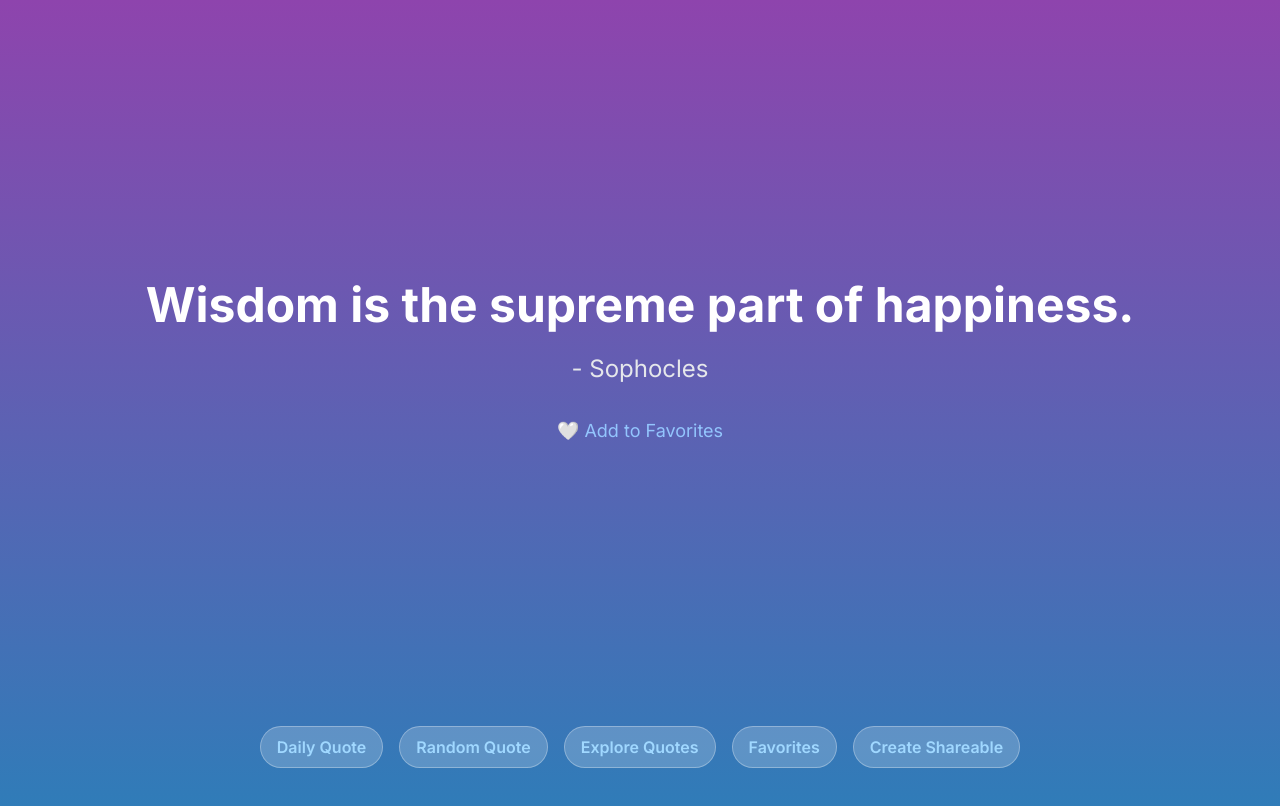
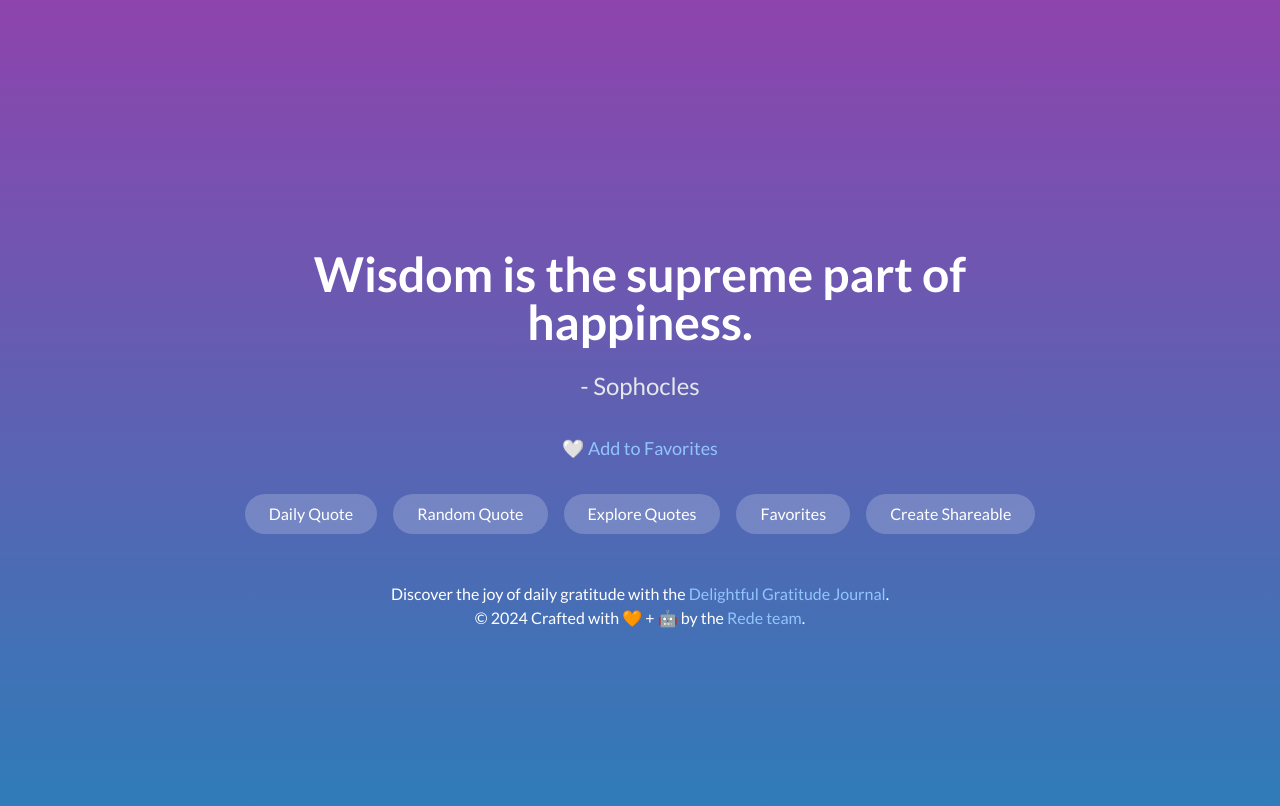
Before and after one commit to renedeanda/quotes.makr.io, a Next.js app: page / in a window 1280 px wide. Shown: the top 806 px of the page. Built offline with nearby package versions, Linux system fonts and the light colour scheme; no server answers.

Commit message:
remove tsx

```diff
--- a/src/app/layout.js
+++ b/src/app/layout.js
@@ -1,18 +1,37 @@
 
 import './globals.css'
-import { Inter } from 'next/font/google'
+import { Lato } from 'next/font/google'
+import Script from 'next/script'
 
-const inter = Inter({ subsets: ['latin'] })
+const lato = Lato({ subsets: ['latin'], weight: ['400', '700'] })
 
 export const metadata = {
-  title: 'Inspirational Quotes',
-  description: 'Daily inspiration and motivational quotes',
+  title: 'Inspirational Quotes - Daily Motivation & Artistic Experience',
+  description: 'Discover daily inspiration through curated quotes and immerse yourself in a unique digital art experience. Find motivation, create shareable quote images, and explore an innovative world of wisdom.',
+  keywords: 'inspirational quotes, daily motivation, digital art, quote images, wisdom',
 }
 
-export default function RootLayout({ children }) {
+export default function RootLayout({
+  children,
+}) {
   return (
     <html lang="en">
-      <body className={inter.className}>
+      <head>
+        <link rel="icon" href="/favicon.svg" type="image/svg+xml" />
+        <Script
+          async
+          src={`https://www.googletagmanager.com/gtag/js?id=${process.env.NEXT_PUBLIC_GA_ID}`}
+        />
+        <Script id="google-analytics">
+          {`
+            window.dataLayer = window.dataLayer || [];
+            function gtag(){dataLayer.push(arguments);}
+            gtag('js', new Date());
+            gtag('config', '${process.env.NEXT_PUBLIC_GA_ID}');
+          `}
+        </Script>
+      </head>
+      <body className={lato.className}>
         <div className="min-h-screen bg-gradient-to-b from-[#8E44AD] to-[#2980B9] overflow-y-auto">
           <main className="container mx-auto px-4 py-8">
             {children}
--- a/src/app/layout.tsx
+++ /dev/null
@@ -1,39 +0,0 @@
-
-import './globals.css'
-import { Lato } from 'next/font/google'
-import Script from 'next/script'
-
-const lato = Lato({ subsets: ['latin'], weight: ['400', '700'] })
-
-export const metadata = {
-  title: 'Inspirational Quotes - Daily Motivation & Artistic Experience',
-  description: 'Discover daily inspiration through curated quotes and immerse yourself in a unique digital art experience. Find motivation, create shareable quote images, and explore an innovative world of wisdom.',
-  keywords: 'inspirational quotes, daily motivation, digital art, quote images, wisdom',
-}
-
-export default function RootLayout({
-  children,
-}: {
-  children: React.ReactNode
-}) {
-  return (
-    <html lang="en">
-      <head>
-        <link rel="icon" href="/favicon.svg" type="image/svg+xml" />
-        <Script
-          async
-          src={`https://www.googletagmanager.com/gtag/js?id=${process.env.NEXT_PUBLIC_GA_ID}`}
-        />
-        <Script id="google-analytics">
-          {`
-            window.dataLayer = window.dataLayer || [];
-            function gtag(){dataLayer.push(arguments);}
-            gtag('js', new Date());
-            gtag('config', '${process.env.NEXT_PUBLIC_GA_ID}');
-          `}
-        </Script>
-      </head>
-      <body className={lato.className}>{children}</body>
-    </html>
-  )
-}
--- a/src/app/page.js
+++ b/src/app/page.js
@@ -1,10 +1,12 @@
 
 "use client";
 import { useState, useEffect } from 'react';
+import dynamic from 'next/dynamic';
 import QuoteDisplay from '@/components/QuoteDisplay';
-import QuoteExplorer from '@/components/QuoteExplorer';
-import FavoriteQuotes from '@/components/FavoriteQuotes';
-import ShareableQuote from '@/components/ShareableQuote';
+
+const QuoteExplorer = dynamic(() => import('@/components/QuoteExplorer'), { ssr: false });
+const FavoriteQuotes = dynamic(() => import('@/components/FavoriteQuotes'), { ssr: false });
+const ShareableQuote = dynamic(() => import('@/components/ShareableQuote'), { ssr: false });
 
 export default function Home() {
   const [quotes, setQuotes] = useState([]);
@@ -33,22 +35,50 @@ export default function Home() {
   };
 
   return (
-    <div className="flex flex-col min-h-screen">
-      <div className="flex-grow flex flex-col justify-center items-center mb-8">
+    <main className="min-h-screen flex flex-col items-center justify-center p-4 overflow-hidden">
+      <div className="z-10 w-full max-w-4xl quote-container p-8">
         {currentQuote && <QuoteDisplay quote={currentQuote} />}
-      </div>
-      <div className="flex flex-wrap justify-center gap-4 mb-8">
-        <button onClick={() => setDailyQuote(quotes)} className="button">Daily Quote</button>
-        <button onClick={getRandomQuote} className="button">Random Quote</button>
-        <button onClick={() => setMode('explore')} className="button">Explore Quotes</button>
-        <button onClick={() => setMode('favorites')} className="button">Favorites</button>
-        <button onClick={() => setMode('share')} className="button">Create Shareable</button>
-      </div>
-      <div className="mt-8">
+        <div className="flex flex-wrap justify-center gap-4 mt-8">
+          <button
+            onClick={() => setDailyQuote(quotes)}
+            className="px-6 py-2 bg-white bg-opacity-20 text-white rounded-full hover:bg-opacity-30 transition-colors"
+          >
+            Daily Quote
+          </button>
+          <button
+            onClick={getRandomQuote}
+            className="px-6 py-2 bg-white bg-opacity-20 text-white rounded-full hover:bg-opacity-30 transition-colors"
+          >
+            Random Quote
+          </button>
+          <button
+            onClick={() => setMode('explore')}
+            className="px-6 py-2 bg-white bg-opacity-20 text-white rounded-full hover:bg-opacity-30 transition-colors"
+          >
+            Explore Quotes
+          </button>
+          <button
+            onClick={() => setMode('favorites')}
+            className="px-6 py-2 bg-white bg-opacity-20 text-white rounded-full hover:bg-opacity-30 transition-colors"
+          >
+            Favorites
+          </button>
+          <button
+            onClick={() => setMode('share')}
+            className="px-6 py-2 bg-white bg-opacity-20 text-white rounded-full hover:bg-opacity-30 transition-colors"
+          >
+            Create Shareable
+          </button>
+        </div>
         {mode === 'explore' && <QuoteExplorer quotes={quotes} setCurrentQuote={setCurrentQuote} />}
         {mode === 'favorites' && <FavoriteQuotes />}
         {mode === 'share' && currentQuote && <ShareableQuote quote={currentQuote} />}
       </div>
-    </div>
+      <footer className="text-center text-white py-4">
+        Discover the joy of daily gratitude with the <a href="https://delightfuljournal.com/?utm_source=quotes" className="text-blue-300 hover:underline">Delightful Gratitude Journal</a>.
+        <br />
+        &copy; {new Date().getFullYear()} Crafted with 🧡 + 🤖 by the <a href="https://rede.io/?utm_source=quotes" className="text-blue-300 hover:underline">Rede team</a>.
+      </footer>
+    </main>
   );
 }
--- a/src/app/page.tsx
+++ /dev/null
@@ -1,84 +0,0 @@
-
-"use client";
-import { useState, useEffect } from 'react';
-import dynamic from 'next/dynamic';
-import QuoteDisplay from '@/components/QuoteDisplay';
-
-const QuoteExplorer = dynamic(() => import('@/components/QuoteExplorer'), { ssr: false });
-const FavoriteQuotes = dynamic(() => import('@/components/FavoriteQuotes'), { ssr: false });
-const ShareableQuote = dynamic(() => import('@/components/ShareableQuote'), { ssr: false });
-
-export default function Home() {
-  const [quotes, setQuotes] = useState([]);
-  const [currentQuote, setCurrentQuote] = useState(null);
-  const [mode, setMode] = useState('daily');
-
-  useEffect(() => {
-    fetch('/quotes.json')
-      .then(response => response.json())
-      .then(data => {
-        setQuotes(data.quotes);
-        setDailyQuote(data.quotes);
-      });
-  }, []);
-
-  const setDailyQuote = (quotes: any[]) => {
-    const today = new Date().getDate();
-    const todayQuote = quotes.find(q => q.day === today);
-    setCurrentQuote(todayQuote);
-  };
-
-  const getRandomQuote = () => {
-    const randomIndex = Math.floor(Math.random() * quotes.length);
-    setCurrentQuote(quotes[randomIndex]);
-    setMode('random');
-  };
-
-  return (
-    <main className="min-h-screen flex flex-col items-center justify-center p-4 overflow-hidden">
-      <div className="z-10 w-full max-w-4xl quote-container p-8">
-        {currentQuote && <QuoteDisplay quote={currentQuote} />}
-        <div className="flex flex-wrap justify-center gap-4 mt-8">
-          <button
-            onClick={() => setDailyQuote(quotes)}
-            className="px-6 py-2 bg-white bg-opacity-20 text-white rounded-full hover:bg-opacity-30 transition-colors"
-          >
-            Daily Quote
-          </button>
-          <button
-            onClick={getRandomQuote}
-            className="px-6 py-2 bg-white bg-opacity-20 text-white rounded-full hover:bg-opacity-30 transition-colors"
-          >
-            Random Quote
-          </button>
-          <button
-            onClick={() => setMode('explore')}
-            className="px-6 py-2 bg-white bg-opacity-20 text-white rounded-full hover:bg-opacity-30 transition-colors"
-          >
-            Explore Quotes
-          </button>
-          <button
-            onClick={() => setMode('favorites')}
-            className="px-6 py-2 bg-white bg-opacity-20 text-white rounded-full hover:bg-opacity-30 transition-colors"
-          >
-            Favorites
-          </button>
-          <button
-            onClick={() => setMode('share')}
-            className="px-6 py-2 bg-white bg-opacity-20 text-white rounded-full hover:bg-opacity-30 transition-colors"
-          >
-            Create Shareable
-          </button>
-        </div>
-        {mode === 'explore' && <QuoteExplorer quotes={quotes} setCurrentQuote={setCurrentQuote} />}
-        {mode === 'favorites' && <FavoriteQuotes />}
-        {mode === 'share' && currentQuote && <ShareableQuote quote={currentQuote} />}
-      </div>
-      <footer className="text-center text-white py-4">
-        Discover the joy of daily gratitude with the <a href="https://delightfuljournal.com/?utm_source=quotes" className="text-blue-300 hover:underline">Delightful Gratitude Journal</a>.
-        <br />
-        &copy; {new Date().getFullYear()} Crafted with 🧡 + 🤖 by the <a href="https://rede.io/?utm_source=quotes" className="text-blue-300 hover:underline">Rede team</a>.
-      </footer>
-    </main>
-  );
-}
--- a/src/components/QuoteDisplay.tsx
+++ /dev/null
@@ -1,44 +0,0 @@
-
-import { useState, useEffect } from 'react';
-import { motion } from 'framer-motion';
-
-const QuoteDisplay = ({ quote }) => {
-  const [isFavorite, setIsFavorite] = useState(false);
-
-  useEffect(() => {
-    const favorites = JSON.parse(localStorage.getItem('favoriteQuotes') || '[]');
-    setIsFavorite(favorites.some(fav => fav.quote === quote.quote));
-  }, [quote]);
-
-  const toggleFavorite = () => {
-    const favorites = JSON.parse(localStorage.getItem('favoriteQuotes') || '[]');
-    if (isFavorite) {
-      const newFavorites = favorites.filter(fav => fav.quote !== quote.quote);
-      localStorage.setItem('favoriteQuotes', JSON.stringify(newFavorites));
-    } else {
-      favorites.push(quote);
-      localStorage.setItem('favoriteQuotes', JSON.stringify(favorites));
-    }
-    setIsFavorite(!isFavorite);
-  };
-
-  return (
-    <motion.div
-      initial={{ opacity: 0, y: 20 }}
-      animate={{ opacity: 1, y: 0 }}
-      transition={{ duration: 0.5 }}
-      className="text-center"
-    >
-      <p className="text-2xl md:text-3xl font-bold mb-4 text-white">{quote.quote}</p>
-      <p className="text-xl text-gray-200">- {quote.author}</p>
-      <button
-        onClick={toggleFavorite}
-        className="mt-4 text-blue-300 hover:text-blue-400 transition-colors"
-      >
-        {isFavorite ? '❤️ Favorited' : '🤍 Add to Favorites'}
-      </button>
-    </motion.div>
-  );
-};
-
-export default QuoteDisplay;
--- a/tsconfig.json
+++ b/tsconfig.json
@@ -22,6 +22,6 @@
       "@/*": ["./src/*"]
     }
   },
-  "include": ["next-env.d.ts", "**/*.ts", "**/*.tsx", ".next/types/**/*.ts"],
+  "include": ["next-env.d.ts", "**/*.ts", "**/*.tsx", ".next/types/**/*.ts", "src/components/ShareableQuote.js", "src/components/QuoteExplorer.js", "src/components/FavoriteQuotes.js", "src/app/layout.js"],
   "exclude": ["node_modules"]
 }
```
Also changed, not shown: src/components/QuoteExplorer.js (renamed from src/components/QuoteExplorer.tsx), src/components/ShareableQuote.js (renamed from src/components/ShareableQuote.tsx).
